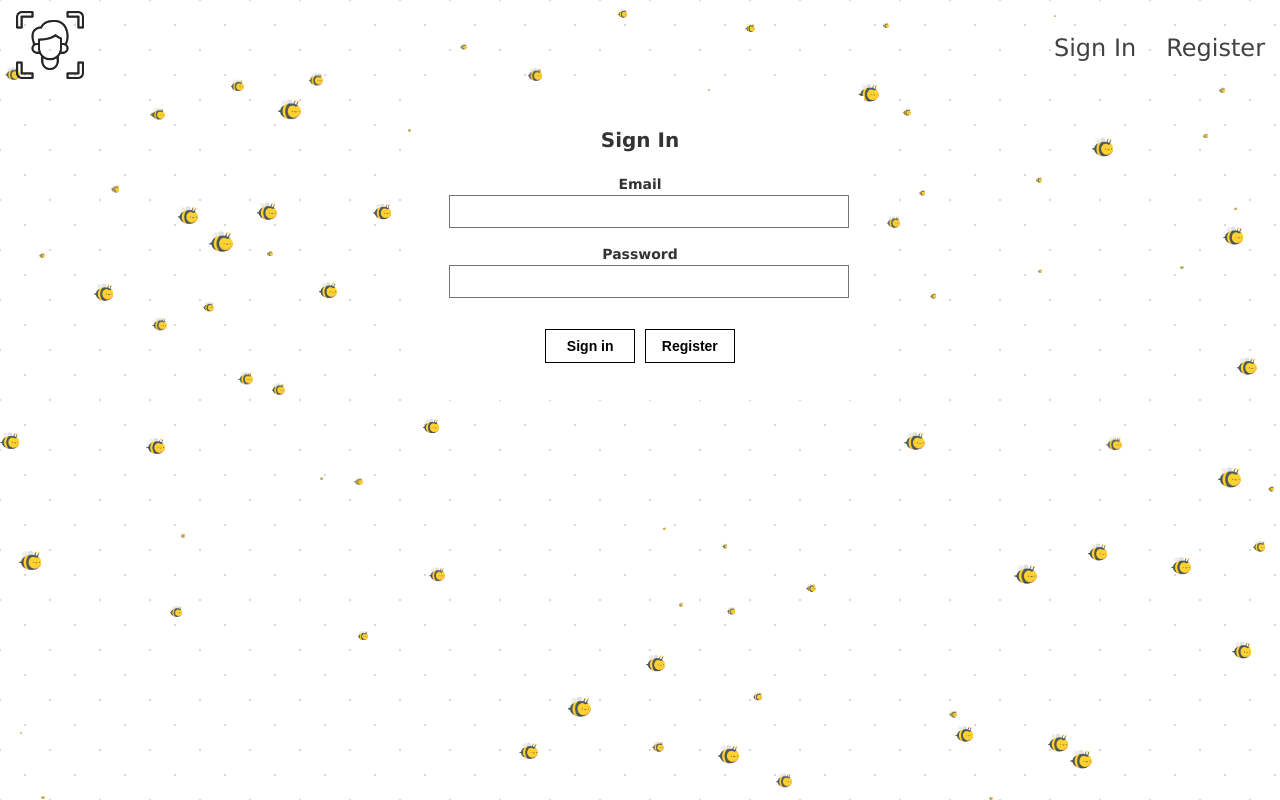
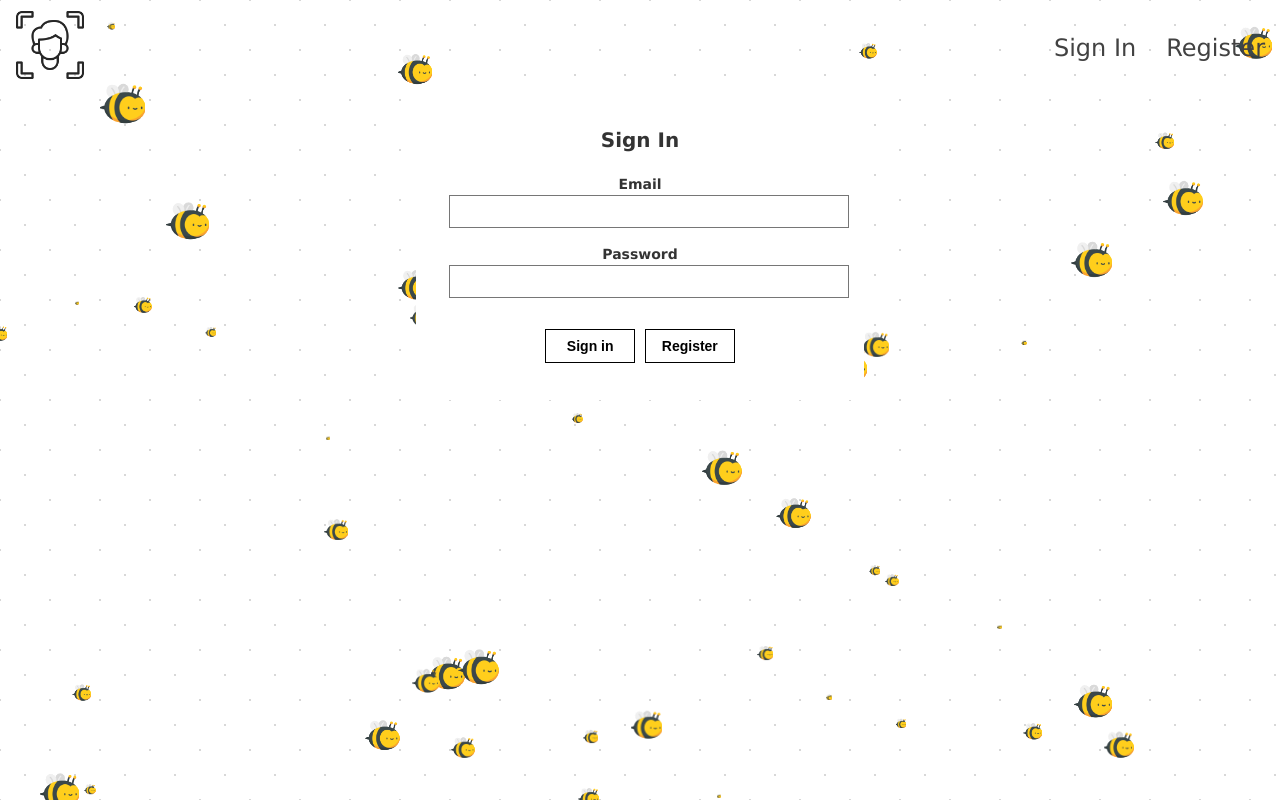
Before and after one commit to IamDarya/face-recognition, a React (Create React App) app: page / in a window 1280 px wide. Built offline with nearby package versions, Linux system fonts and the light colour scheme.

Commit message:
fix: particles

```diff
--- a/src/components/Particle/Particle.tsx
+++ b/src/components/Particle/Particle.tsx
@@ -1,134 +1,5 @@
 import React from 'react';
-// import Particles from 'react-particles-js';
-// import styled from 'styled-components';
 import BeeImg from '../../assets/bee.png';
-
-// const ParticleBackground = styled(Particles)`
-//   position: fixed;
-//   top: 0;
-//   right: 0;
-//   bottom: 0;
-//   left: 0;
-//   filter: opacity(0.8);
-// `;
-
-// export const Particle = (): JSX.Element => {
-//   return (
-//     <ParticleBackground
-//       params={{
-//         autoPlay: true,
-//         particles: {
-//           number: {
-//             value: 159,
-//             density: {
-//               enable: true,
-//               value_area: 3447.335930860874,
-//             },
-//           },
-//           color: {
-//             value: '#ffffff',
-//           },
-//           shape: {
-//             type: 'image',
-//             stroke: {
-//               width: 0,
-//               color: '#000000',
-//             },
-//             polygon: {
-//               nb_sides: 5,
-//             },
-//             image: {
-//               src: `${BeeImg}`,
-//               width: 100,
-//               height: 100,
-//             },
-//           },
-//           opacity: {
-//             value: 1,
-//             random: false,
-//             anim: {
-//               enable: false,
-//               speed: 1,
-//               opacity_min: 0.1,
-//               sync: false,
-//             },
-//           },
-//           size: {
-//             value: 24.05118091298284,
-//             random: true,
-//             anim: {
-//               enable: false,
-//               speed: 10,
-//               size_min: 0.1,
-//               sync: false,
-//             },
-//           },
-//           line_linked: {
-//             enable: false,
-//             distance: 150,
-//             color: '#ffffff',
-//             opacity: 0.4,
-//             width: 1,
-//           },
-//           move: {
-//             enable: true,
-//             speed: 1.5,
-//             direction: 'none',
-//             random: false,
-//             straight: false,
-//             out_mode: 'out',
-//             bounce: false,
-//             attract: {
-//               enable: true,
-//               rotateX: 2886.1417095579413,
-//               rotateY: 4489.553770423464,
-//             },
-//           },
-//         },
-//         interactivity: {
-//           detect_on: 'canvas',
-//           events: {
-//             onhover: {
-//               enable: true,
-//               mode: 'repulse',
-//             },
-//             onclick: {
-//               enable: true,
-//               mode: 'push',
-//             },
-//             resize: true,
-//           },
-//           modes: {
-//             grab: {
-//               distance: 400,
-//               line_linked: {
-//                 opacity: 1,
-//               },
-//             },
-//             bubble: {
-//               distance: 400,
-//               size: 40,
-//               duration: 2,
-//               opacity: 8,
-//             },
-//             repulse: {
-//               distance: 200,
-//               duration: 0.4,
-//             },
-//             push: {
-//               particles_nb: 4,
-//             },
-//             remove: {
-//               particles_nb: 2,
-//             },
-//           },
-//         },
-//         retina_detect: true,
-//       }}
-//     />
-//   );
-// };
-
 import Particles from 'react-tsparticles';
 
 export const Particle = () => {
@@ -137,71 +8,17 @@ export const Particle = () => {
       id="tsparticles"
       loaded={Particle}
       options={{
-        background: {
-          color: {
-            value: 'transparent',
-          },
-        },
-        fpsLimit: 60,
-        interactivity: {
-          events: {
-            onClick: {
+        autoPlay: true,
+        particles: {
+          number: {
+            value: 159,
+            density: {
               enable: true,
-              mode: 'push',
-            },
-            onHover: {
-              enable: true,
-              mode: 'repulse',
-            },
-            resize: true,
-          },
-          modes: {
-            bubble: {
-              distance: 500,
-              duration: 2,
-              opacity: 0.8,
-              size: 40,
-            },
-            push: {
-              quantity: 4,
-            },
-            repulse: {
-              distance: 200,
-              duration: 0.4,
+              value_area: 3447.335930860874,
             },
           },
-        },
-        particles: {
           color: {
-            value: '#FF7F50',
-          },
-          links: {
-            color: '#ffffff',
-            distance: 200,
-            enable: false,
-            opacity: 0.5,
-            width: 1,
-          },
-          collisions: {
-            enable: true,
-          },
-          move: {
-            direction: 'none',
-            enable: true,
-            outMode: 'bounce',
-            random: false,
-            speed: 2,
-            straight: false,
-          },
-          number: {
-            density: {
-              enable: true,
-              value_area: 900,
-            },
-            value: 80,
-          },
-          opacity: {
-            value: 0.7,
+            value: '#ffffff',
           },
           shape: {
             type: 'image',
@@ -214,16 +31,91 @@ export const Particle = () => {
             },
             image: {
               src: `${BeeImg}`,
-              width: 200,
-              height: 200,
+              width: 100,
+              height: 100,
+            },
+          },
+          opacity: {
+            value: 1,
+            random: false,
+            anim: {
+              enable: false,
+              speed: 1,
+              opacity_min: 0.1,
+              sync: false,
             },
           },
           size: {
+            value: 24.05118091298284,
             random: true,
-            value: 12,
+            anim: {
+              enable: false,
+              speed: 10,
+              size_min: 0.1,
+              sync: false,
+            },
+          },
+          line_linked: {
+            enable: false,
+            distance: 150,
+            color: '#ffffff',
+            opacity: 0.4,
+            width: 1,
+          },
+          move: {
+            enable: true,
+            speed: 1.5,
+            direction: 'none',
+            random: false,
+            straight: false,
+            out_mode: 'out',
+            bounce: false,
+            attract: {
+              enable: true,
+              rotateX: 2886.1417095579413,
+              rotateY: 4489.553770423464,
+            },
           },
         },
-        detectRetina: true,
+        interactivity: {
+          detect_on: 'canvas',
+          events: {
+            onhover: {
+              enable: true,
+              mode: 'repulse',
+            },
+            onclick: {
+              enable: true,
+              mode: 'push',
+            },
+            resize: true,
+          },
+          modes: {
+            grab: {
+              distance: 400,
+              line_linked: {
+                opacity: 1,
+              },
+            },
+            bubble: {
+              distance: 400,
+              size: 40,
+              duration: 2,
+              opacity: 8,
+            },
+            repulse: {
+              distance: 200,
+              duration: 0.4,
+            },
+            push: {
+              particles_nb: 4,
+            },
+            remove: {
+              particles_nb: 2,
+            },
+          },
+        },
+        retina_detect: true,
       }}
     />
   );
```
